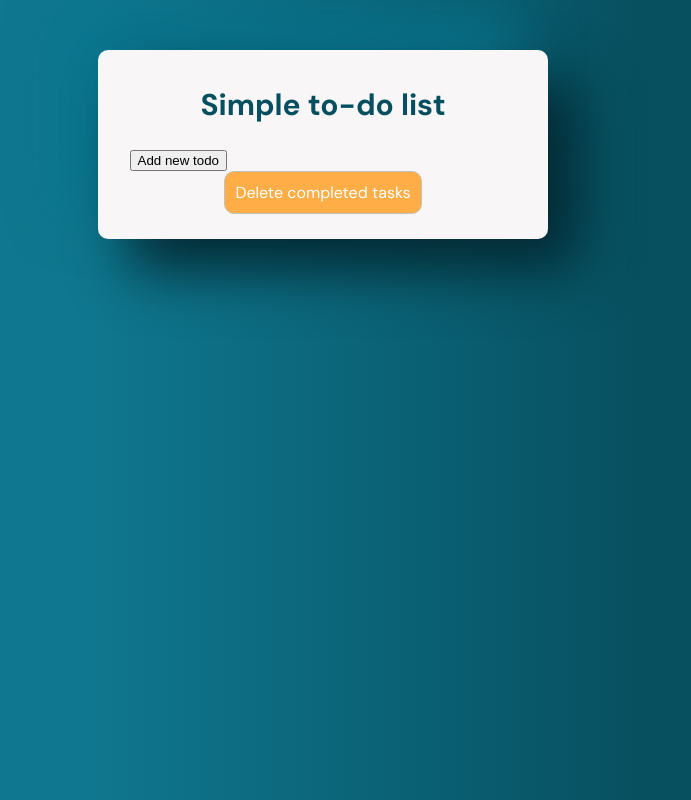
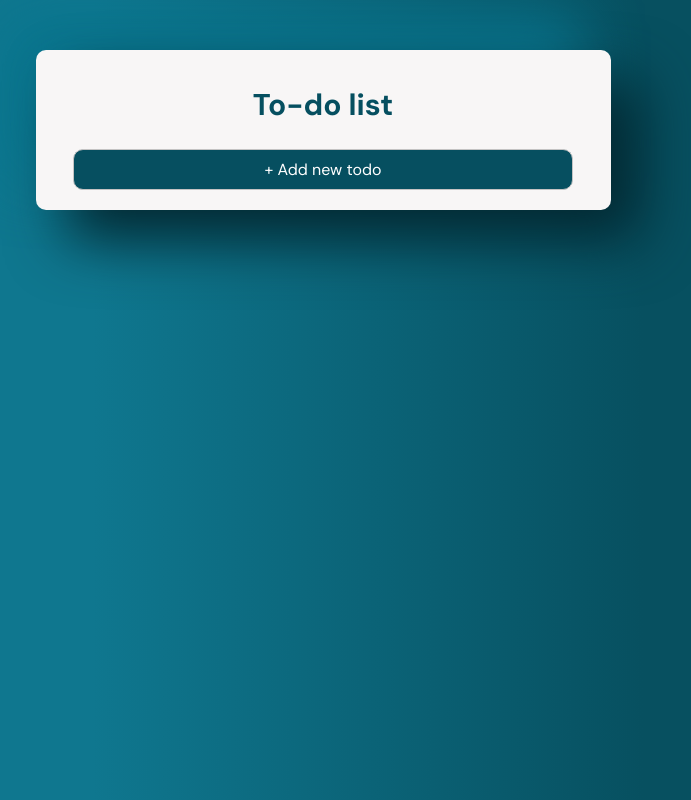
Before and after one commit to zeninnikita22/My-Projects, a React (Create React App) app in the folder To-Do-List/to-do-list/: page / in a window 1280 px wide. Shown: the whole page, without its empty margins (317-1008 px from the left). Built offline with nearby package versions, Linux system fonts and the light colour scheme.

Commit message:
finish updated to-do list

```diff
--- a/To-Do-List/to-do-list/src/Header.js
+++ b/To-Do-List/to-do-list/src/Header.js
@@ -3,7 +3,7 @@ import React from "react";
 function Header() {
   return (
     <div className="header-field">
-      <div className="header-field__title">Simple to-do list</div>
+      <div className="header-field__title">To-do list</div>
     </div>
   );
 }
--- a/To-Do-List/to-do-list/src/InputField.js
+++ b/To-Do-List/to-do-list/src/InputField.js
@@ -10,20 +10,6 @@ function InputField({ toDoArray, setToDoArray }) {
 
   function handleDateChange(e) {
     setDateInputState(e.target.value);
-
-    // const date = new Date();
-
-    // date.setDate(date.getDate() + 1);
-
-    // if (e.target.value === new Date().toISOString().slice(0, 10)) {
-    //   console.log("Today");
-    // } else if (e.target.value === date.toISOString().slice(0, 10)) {
-    //   console.log("Tomorrow");
-    // } else if (e.target.value > new Date().toISOString().slice(0, 10)) {
-    //   console.log("Bigger");
-    // } else {
-    //   console.log("Lower");
-    // }
   }
 
   function handleSubmit(e) {
@@ -36,7 +22,6 @@ function InputField({ toDoArray, setToDoArray }) {
       completed: false,
       date: dateInputState,
     };
-    // what to do with that?
     setToDoArray([newToDoItem, ...toDoArray]);
   }
 
@@ -48,14 +33,16 @@ function InputField({ toDoArray, setToDoArray }) {
         placeholder="Type in your todo..."
         value={todoInputState}
         onChange={handleTodoChange}
+        required
       ></input>
       <input
         type="date"
         id="date-input"
         value={dateInputState}
         onChange={handleDateChange}
+        required
       ></input>
-      <button type="submit">Add task</button>
+      <button type="submit">Add todo</button>
     </form>
   );
 }
--- a/To-Do-List/to-do-list/src/ToDoList.js
+++ b/To-Do-List/to-do-list/src/ToDoList.js
@@ -4,13 +4,23 @@ import InputField from "./InputField";
 function ToDoList() {
   const [toDoArray, setToDoArray] = useState([]);
   const [inputShow, setInputShow] = useState(false);
+  const [addNewTodo, setAddNewTodo] = useState("+");
+
   const currentDate = new Date().toISOString().slice(0, 10);
+  const tomorrowDate = new Date();
+  tomorrowDate.setDate(tomorrowDate.getDate() + 1);
 
   function showInput() {
     if (inputShow === false) {
       setInputShow(true);
     } else {
       setInputShow(false);
+    }
+
+    if (addNewTodo === "+") {
+      setAddNewTodo("-");
+    } else {
+      setAddNewTodo("+");
     }
   }
 
@@ -32,39 +42,20 @@ function ToDoList() {
     setToDoArray([...updatedToDoArray]);
   }
 
-  const tomorrowDate = new Date();
-  tomorrowDate.setDate(tomorrowDate.getDate() + 1);
-
-  // if (itemDate === new Date().toISOString().slice(0, 10)) {
-  //   return "Today";
-  // } else if (itemDate === tomorrowDate.toISOString().slice(0, 10)) {
-  //   return "Tomorrow";
-  // } else if (itemDate > new Date().toISOString().slice(0, 10)) {
-  //   return itemDate;
-  // } else {
-  //   return "Error MSG";
-  // }
-
   return (
     <div className="body-field">
-      <button onClick={showInput}>Add new todo</button>
-      {inputShow ? (
-        <InputField toDoArray={toDoArray} setToDoArray={setToDoArray} />
-      ) : null}
-      {/* <form className="input-field" onSubmit={handleSubmit}>
-        <input
-          type="text"
-          id="todo-input"
-          placeholder="Type in your todo..."
-          value={inputState}
-          onChange={handleChange}
-        ></input>
-        <button type="submit">Add task</button>
-      </form> */}
+      <div className="form-field">
+        <button onClick={showInput} className="toggle-form-button">
+          {addNewTodo} Add new todo
+        </button>
+        {inputShow ? (
+          <InputField toDoArray={toDoArray} setToDoArray={setToDoArray} />
+        ) : null}
+      </div>
       <div className="todo-list">
         {toDoArray
           .sort((a, b) => {
-            return b.date - a.date;
+            return new Date(a.date) - new Date(b.date);
           })
           .map((item) => (
             <div
@@ -77,20 +68,28 @@ function ToDoList() {
               {item.title}
               <div className="todo-list-date">
                 {(() => {
-                  switch (item.date) {
-                    case new Date().toISOString().slice(0, 10):
+                  switch (true) {
+                    case item.date < currentDate:
+                      return (
+                        item.date.toLocaleString().slice(0, 10) + " (outdated)"
+                      );
+                    case item.date === new Date().toISOString().slice(0, 10):
                       return "Today";
-                    case tomorrowDate.toISOString().slice(0, 10):
+                    case item.date === tomorrowDate.toISOString().slice(0, 10):
                       return "Tomorrow";
                     default:
-                      return item.date;
+                      return item.date.toLocaleString().slice(0, 10);
                   }
                 })()}
               </div>
             </div>
           ))}
       </div>
-      <div className="delete-field">
+      <div
+        className={
+          toDoArray.length > 0 ? "delete-field" : "delete-field inactive"
+        }
+      >
         <button onClick={deleteCompleted}>Delete completed tasks</button>
       </div>
     </div>
--- a/To-Do-List/to-do-list/src/index.css
+++ b/To-Do-List/to-do-list/src/index.css
@@ -29,7 +29,7 @@ code {
 
 .box {
   background-color: #f8f6f6;
-  min-width: 450px;
+  min-width: 575px;
   margin: 50px;
   padding: 10px;
   display: flex;
@@ -39,6 +39,7 @@ code {
   border-radius: 10px;
   box-shadow: 30px 30px 59px #032831, -30px -30px 59px #09768f;
   transition: 1s;
+  color: #ffad47;
 }
 
 .body-field {
@@ -54,6 +55,20 @@ code {
   font-size: 30px;
 }
 
+.toggle-form-button {
+  width: 100%;
+  margin-bottom: 10px;
+  font-family: inherit;
+  font-size: inherit;
+  padding: 9px 10px;
+  border: 1px solid rgb(196, 195, 195);
+  border-radius: 10px;
+  cursor: pointer;
+  background-color: #064f60;
+  color: white;
+  transition: 0.6s;
+}
+
 #todo-input {
   font-family: inherit;
   font-size: inherit;
@@ -64,7 +79,21 @@ code {
   width: 60%;
   border-radius: 7px;
   background: #ededed;
-  /* box-shadow: 0 0 15px 4px rgba(0, 0, 0, 0.06); */
+}
+
+input[type="date"]:not(:valid)::-webkit-datetime-edit {
+  color: grey;
+}
+
+#date-input {
+  font-family: inherit;
+  font-size: inherit;
+  font-style: italic;
+  padding: 5px;
+  margin-right: 10px;
+  border: 1px solid rgb(196, 195, 195);
+  border-radius: 7px;
+  background: #ededed;
 }
 
 .input-field {
@@ -94,6 +123,10 @@ code {
   background-color: #064f60;
   color: white;
   transition: 0.6s;
+}
+
+.todo-list {
+  width: 100%;
 }
 
 .todo-list-item {
@@ -151,3 +184,7 @@ code {
   color: white;
   transition: 0.6s;
 }
+
+.inactive {
+  display: none;
+}
```
